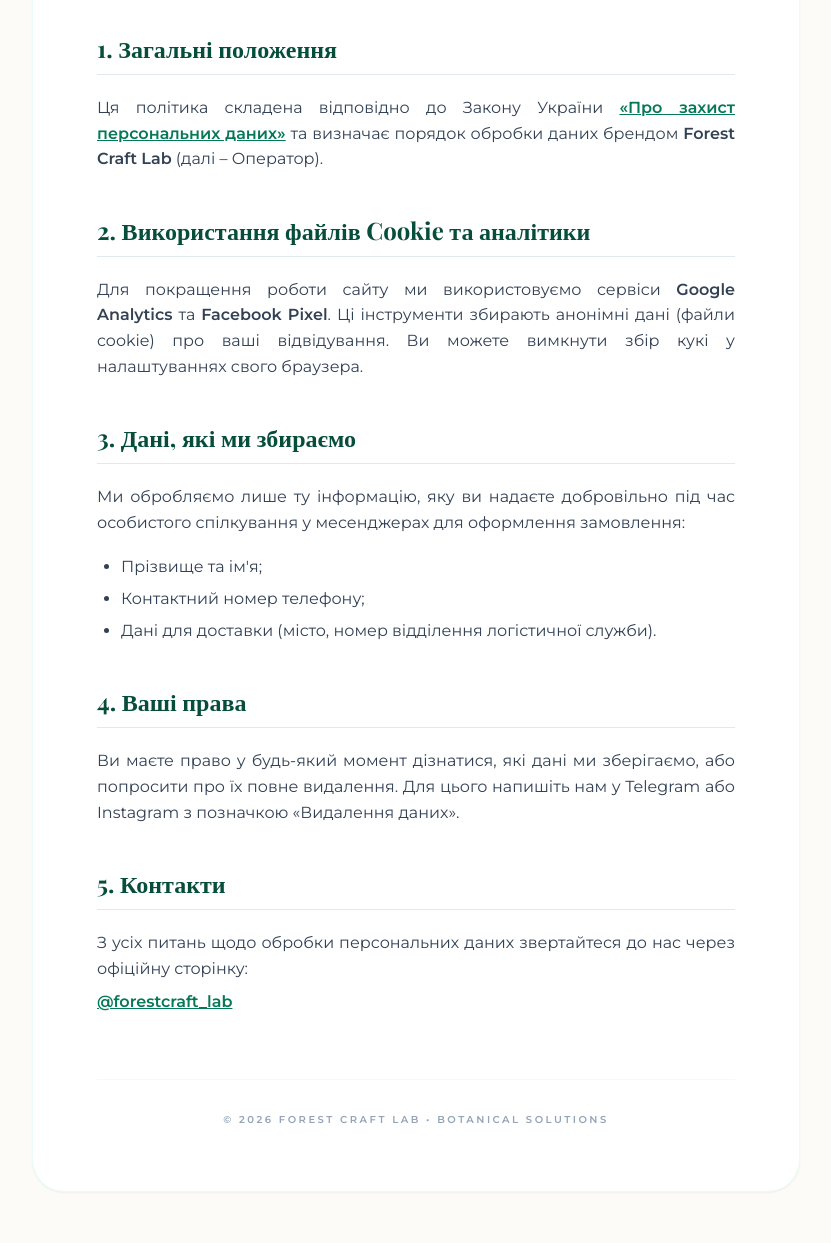
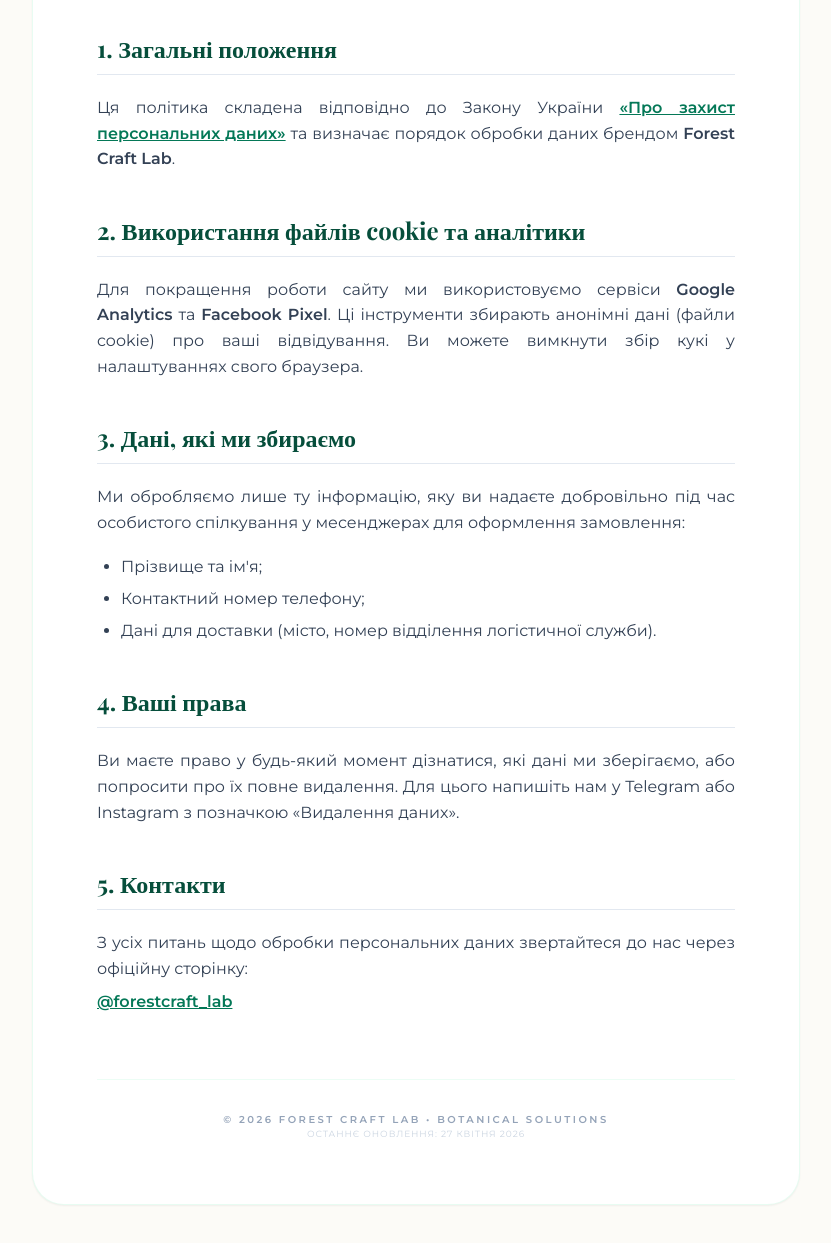
Before and after one commit to FOREST-CRAFT-UA/FOREST-CRAFT, a plain HTML site: page privacy.html in a window 1280 px wide. Shown: the part 243-1486 px from the top of the page, without its empty margins (224-1055 px from the left). Drawn offline with nearby package versions, Linux system fonts and the light colour scheme.

Commit message:
update privacy

```diff
--- a/privacy.html
+++ b/privacy.html
@@ -68,9 +68,9 @@
 
         <div class="content-block">
             <h2>1. Загальні положення</h2>
-            <p>Ця політика складена відповідно до Закону України <a href="https://zakon.rada.gov.ua/laws/show/2297-17" target="_blank" class="text-emerald-700 font-bold hover:text-emerald-800 transition-colors underline">«Про захист персональних даних»</a> та визначає порядок обробки даних брендом <strong>Forest Craft Lab</strong> (далі – Оператор).</p>
+            <p>Ця політика складена відповідно до Закону України <a href="https://zakon.rada.gov.ua/laws/show/2297-17" target="_blank" class="text-emerald-700 font-bold hover:text-emerald-800 transition-colors underline">«Про захист персональних даних»</a> та визначає порядок обробки даних брендом <strong>Forest Craft Lab</strong>.</p>
 
-            <h2>2. Використання файлів Cookie та аналітики</h2>
+            <h2>2. Використання файлів <span translate="no">cookie</span> та аналітики</h2>
             <p>Для покращення роботи сайту ми використовуємо сервіси <strong>Google Analytics</strong> та <strong>Facebook Pixel</strong>. Ці інструменти збирають анонімні дані (файли cookie) про ваші відвідування. Ви можете вимкнути збір кукі у налаштуваннях свого браузера.</p>
 
             <h2>3. Дані, які ми збираємо</h2>
@@ -93,6 +93,9 @@
             <p class="text-[10px] uppercase tracking-[0.25em] text-slate-400 font-bold">
                 © 2026 FOREST CRAFT LAB • BOTANICAL SOLUTIONS
             </p>
+            <p class="text-[9px] text-slate-300 uppercase tracking-widest">
+                    Останнє оновлення: 27 квітня 2026
+                </p>
         </div>
     </div>
 
```
